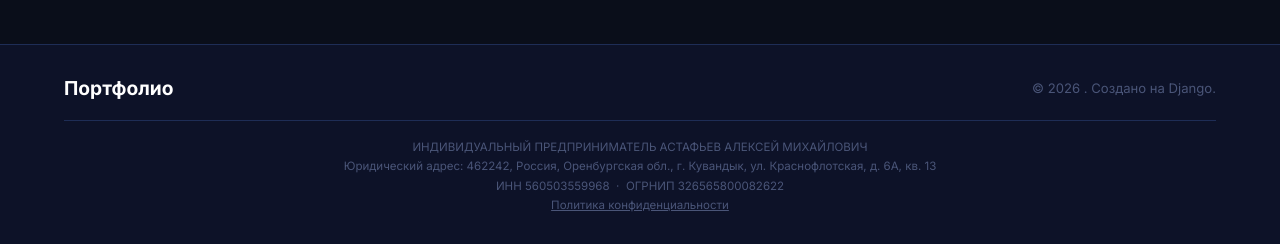
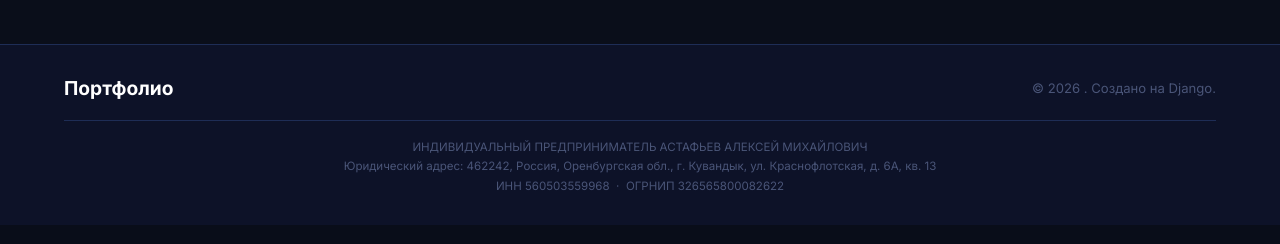
Before and after one commit to Astalex-s/YourPortfolio, a Django app: page /contact/ in a window 1280 px wide. Shown: the part 859-1103 px from the top of the page. Run offline with Django 5.2, Linux system fonts and the light colour scheme; data that the repository does not hold is empty.

Commit message:
fix(legal): move privacy policy link to contact page consent checkbox, remove from footer
Co-Authored-By: Claude Sonnet 5 <noreply@anthropic.com>

```diff
--- a/apps/pages/templates/pages/contact.html
+++ b/apps/pages/templates/pages/contact.html
@@ -53,7 +53,7 @@
                   rows="4">{{ form.message.value|default:'' }}</textarea>
         <label class="contact-check">
           <input type="checkbox" required>
-          Я согласен на обработку <a href="#">персональных данных</a>
+          Я согласен на обработку <a href="{% url 'pages:privacy' %}" target="_blank" rel="noopener noreferrer">персональных данных</a>
         </label>
         <button type="submit" class="btn-send">Отправить</button>
       </form>
--- a/static/css/main.css
+++ b/static/css/main.css
@@ -1513,14 +1513,6 @@ body {
     margin: 2px 0;
 }
 
-.footer-legal a {
-    color: var(--text-muted);
-    text-decoration: underline;
-}
-
-.footer-legal a:hover {
-    color: var(--accent);
-}
 
 /* ============================================
    Skill tags (for about section)
--- a/templates/components/footer.html
+++ b/templates/components/footer.html
@@ -35,6 +35,5 @@
     <p>ИНДИВИДУАЛЬНЫЙ ПРЕДПРИНИМАТЕЛЬ АСТАФЬЕВ АЛЕКСЕЙ МИХАЙЛОВИЧ</p>
     <p>Юридический адрес: 462242, Россия, Оренбургская обл., г. Кувандык, ул. Краснофлотская, д. 6А, кв. 13</p>
     <p>ИНН 560503559968 &nbsp;·&nbsp; ОГРНИП 326565800082622</p>
-    <p><a href="{% url 'pages:privacy' %}">Политика конфиденциальности</a></p>
   </div>
 </footer>
```
